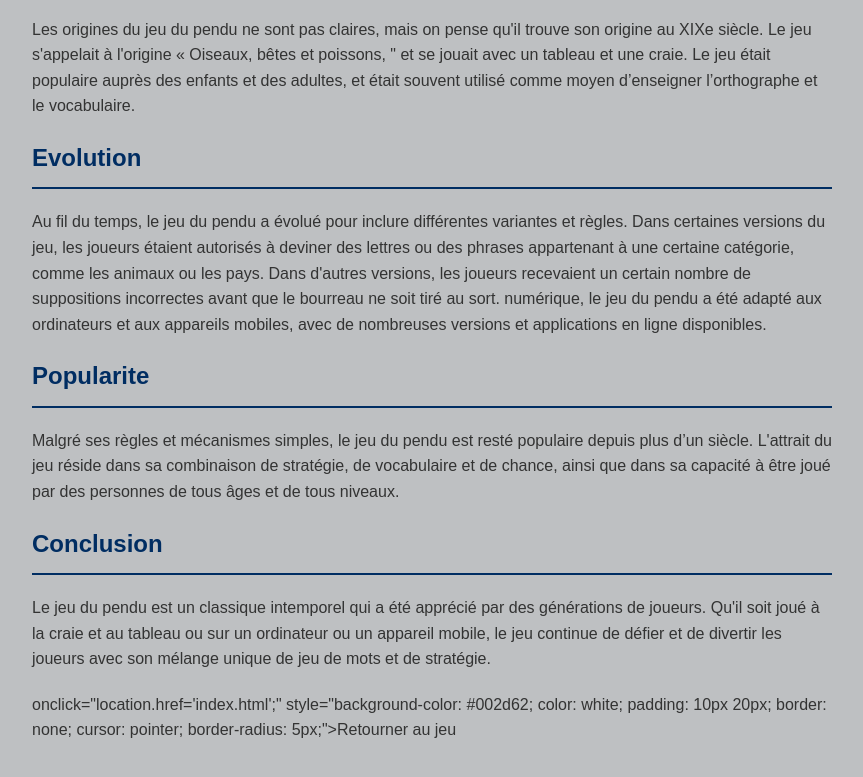
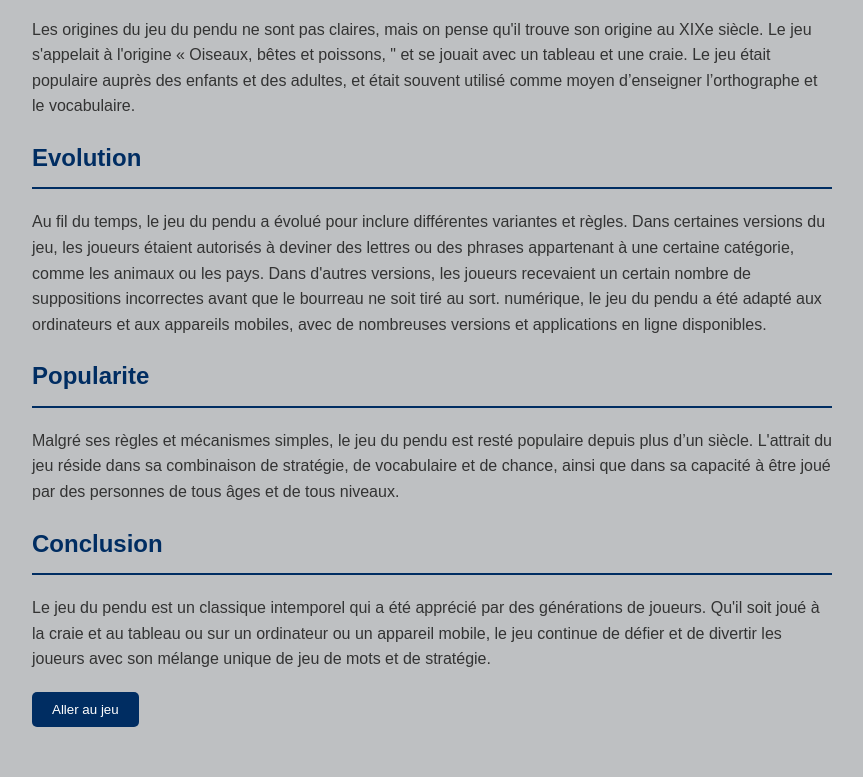
Before and after one commit to xSEALVER/JeuPendu-Repo, a plain HTML site: page histoire-du-jeu.html in a window 1280 px wide. Shown: the part 365-1142 px from the top of the page, without its empty margins (208-1071 px from the left). Drawn offline with Linux system fonts and the light colour scheme.

Commit message:
Add files via upload

```diff
--- a/histoire-du-jeu.html
+++ b/histoire-du-jeu.html
@@ -65,8 +65,7 @@
 
     </p>
 
-    </button> onclick="location.href='index.html';" style="background-color: #002d62; color: white; padding: 10px 20px; border: none; cursor: pointer; border-radius: 5px;">Retourner au jeu </button>
-
+    <button onclick="location.href='index.html';" style="background-color: #002d62; color: white; padding: 10px 20px; border: none; cursor: pointer; border-radius: 5px;">Aller au jeu</button>
 
 </body>
 </html>
--- a/pendu.css
+++ b/pendu.css
@@ -174,6 +174,7 @@ canvas {
     display: block;
     margin: auto;
     border: 1px solid black;
+    ;
 }
 
 .hide{
```
Also changed, not shown: 1 other file.
